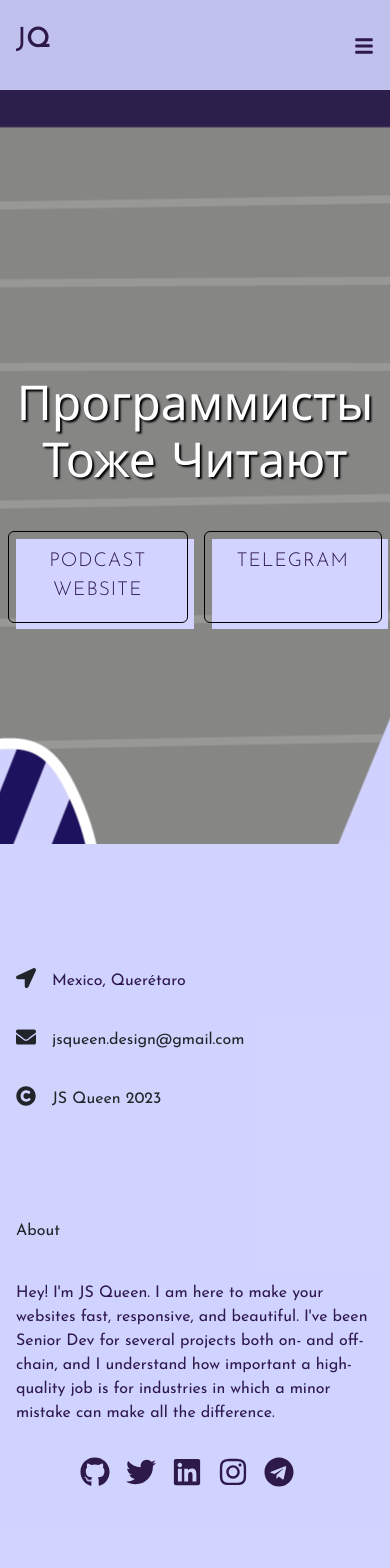
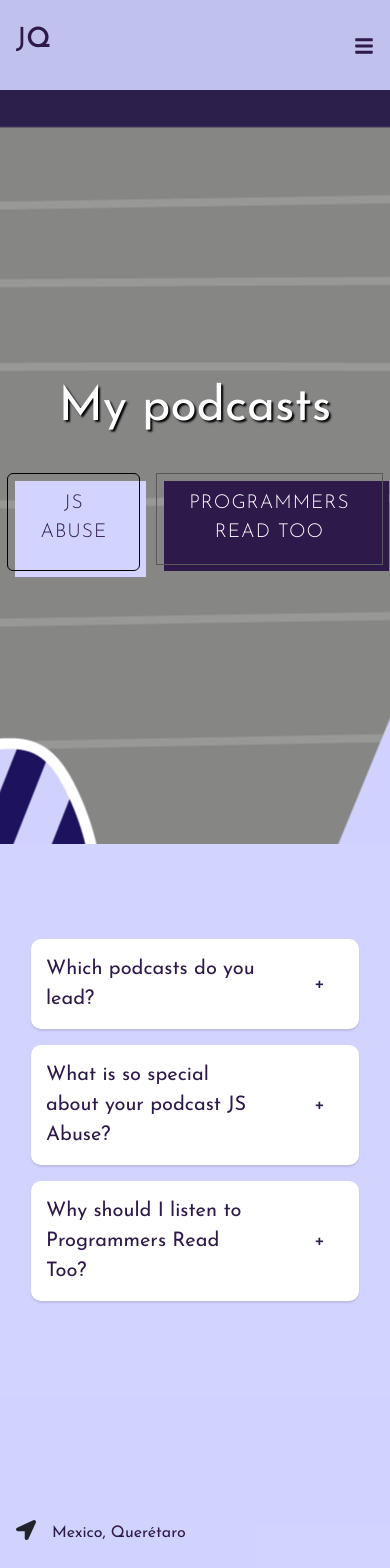
Before and after one commit to javascript-queen/js-queen-web, a React (Create React App) app: page /podcasts in a window 390 px wide. Shown: the top 1568 px of the page. Built offline with nearby package versions, Linux system fonts and the light colour scheme; a web font is replaced by a local one.

Commit message:
feat: update podcasts component

```diff
--- a/src/components/Podcast.css
+++ b/src/components/Podcast.css
@@ -1,12 +1,12 @@
-.hero-podcast {
+.hero-podcast-two {
   height: 100vh;
   width: 100%;
   position: relative;
 }
 
-.hero-podcast:before {
+.hero-podcast-two:before {
   content:'';
-  background: url('../assets/img/logo-js-abuse-01.png') no-repeat center center;
+  background: url('../assets/img/programmers.png') no-repeat center center;
   height: 100%;
   width: 100%;
   position: absolute;
@@ -16,7 +16,7 @@
   z-index: -1;
 }
 
-.hero-podcast .content-podcast {
+.hero-podcast-two .content-podcast-two {
   text-align: center;
   position: absolute;
   margin: auto;
@@ -25,37 +25,38 @@
   top: 45vh;
 }
 
-.hero-podcast .content-podcast h1 {
+.hero-podcast-two .content-podcast-two h1 {
   font-size: 4rem;
-  color: #2E194B;
+  color: #FFFFFF;
+  text-shadow: 2px 2px 2px #000000;
 }
 
 
-.hero-podcast .btn-podcast {
+.hero-podcast-two .btn-podcast-two {
   margin: 1rem .5rem;
 }
 
-.hero-podcast .buttons {
+.hero-podcast-two .buttons {
   display: flex;
   justify-content: center;
 }
 
-@media screen and (max-width:640px) {
-  .content-podcast h1 {
+@media screen and (max-width: 640px) {
+  .content-podcast-two h1 {
       font-size: 3rem;
   }
 
-  .content-podcast p {
+  .content-podcast-two p {
       font-size: 1.4rem;
       margin-bottom: 1.6rem;
   }
 
-  .hero-podcast .content-podcast h1 {
+  .hero-podcast-two .content-podcast-two h1 {
     font-size: 3rem;
-    color: #2E194B;
+    color: #FFFFFF;
     margin-bottom: 20px;
   }
-  .hero-podcast .btn {
+  .hero-podcast-two .btn {
     margin-bottom: 10px;
   }
 }
--- a/src/components/Podcast.js
+++ b/src/components/Podcast.js
@@ -1,15 +1,15 @@
+import './Podcast.css'
 import React from 'react'
-import './Podcast.css'
 
 const Podcast = (props) => {
     return (
-      <div className='hero-podcast'>
-      <div className='content-podcast'>
-        <h1>{props.heading}</h1>
-        <div className='buttons'>
-        <a href='https://anchor.fm/js-abuse' className='btn-light btn-podcast' style={{color: "#FFFFFF"}} target="_blank" rel="noreferrer" >Podcast Website</a>
-        <a href='https://medium.com/@js-queen' className='btn-light btn-podcast' style={{color: "#FFFFFF"}} target="_blank" rel="noreferrer" >Medium</a>
-        </div>
+      <div className='hero-podcast-two'>
+        <div className='content-podcast-two'>
+          <h1>{props.heading}</h1>
+          <div className='buttons'>
+            <a href='https://anchor.fm/js-abuse' className='btn btn-podcast-two' style={{color: "#2E194B"}} target="_blank" rel="noreferrer" >JS Abuse</a>
+            <a href='https://anchor.fm/programmersreadbooks' className='btn-light btn-podcast-two' style={{color: "#FFFFFF"}} target="_blank" rel="noreferrer" >Programmers Read Too</a>
+          </div>
       </div>
     </div>
     )
--- a/src/components/PodcastTwo.css
+++ /dev/null
@@ -1,62 +0,0 @@
-.hero-podcast-two {
-  height: 100vh;
-  width: 100%;
-  position: relative;
-}
-
-.hero-podcast-two:before {
-  content:'';
-  background: url('../assets/img/programmers.png') no-repeat center center;
-  height: 100%;
-  width: 100%;
-  position: absolute;
-  top: 0;
-  left: 0;
-  left: 0;
-  z-index: -1;
-}
-
-.hero-podcast-two .content-podcast-two {
-  text-align: center;
-  position: absolute;
-  margin: auto;
-  height: 100%;
-  width: 100%;
-  top: 45vh;
-}
-
-.hero-podcast-two .content-podcast-two h1 {
-  font-size: 4rem;
-  color: #FFFFFF;
-  text-shadow: 2px 2px 2px #000000;
-}
-
-
-.hero-podcast-two .btn-podcast-two {
-  margin: 1rem .5rem;
-}
-
-.hero-podcast-two .buttons {
-  display: flex;
-  justify-content: center;
-}
-
-@media screen and (max-width: 640px) {
-  .content-podcast-two h1 {
-      font-size: 3rem;
-  }
-
-  .content-podcast-two p {
-      font-size: 1.4rem;
-      margin-bottom: 1.6rem;
-  }
-
-  .hero-podcast-two .content-podcast-two h1 {
-    font-size: 3rem;
-    color: #FFFFFF;
-    margin-bottom: 20px;
-  }
-  .hero-podcast-two .btn {
-    margin-bottom: 10px;
-  }
-}
--- a/src/components/PodcastTwo.js
+++ /dev/null
@@ -1,18 +0,0 @@
-import './PodcastTwo.css'
-import React from 'react'
-
-const PodcastTwo = (props) => {
-    return (
-      <div className='hero-podcast-two'>
-      <div className='content-podcast-two'>
-        <h1>{props.headingtwo}</h1>
-        <div className='buttons'>
-        <a href='https://anchor.fm/programmersreadbooks' className='btn btn-podcast-two' style={{color: "#2E194B"}} target="_blank" rel="noreferrer" >Podcast Website</a>
-        <a href='https://t.me/programmersreadbooks' className='btn btn-podcast-two' style={{color: "#2E194B"}} target="_blank" rel="noreferrer" >Telegram</a>
-        </div>
-      </div>
-    </div>
-    )
-  }
-
-export default PodcastTwo
--- a/src/pages/Contact.js
+++ b/src/pages/Contact.js
@@ -6,7 +6,6 @@ import ContactForm from '../components/ContactForm'
 
 
 const Contact = () => {
-
   return (
     <>
       <Navbar />
--- a/src/pages/Podcasts.js
+++ b/src/pages/Podcasts.js
@@ -1,16 +1,53 @@
-import React from 'react'
+import React, { useState } from 'react'
 import Navbar from '../components/Navbar'
 import Footer from '../components/Footer'
-import PodcastTwo from '../components/PodcastTwo'
+import Podcast from '../components/Podcast'
+import Faq from '../components/Faq'
 
 
 const Podcasts = () => {
+  const [faqs, setFaqs] = useState([
+    {
+      question: "Which podcasts do you lead?",
+      answer: "I made one podcast for developers named JS Abuse. It's an English podcast. My other podcast, Programmers Read Too, is fully in Russian.",
+      open: false
+    },
+    {
+      question: "What is so special about your podcast JS Abuse?",
+      answer: "JS Abuse is connected to my blog series. So, if you don't like podcasts or need to check the links I'm mentioning, feel free to check out my blog. This podcast is about all things JavaScript and beyond. You'll find out more about NASA using JS for its programs, my go-to podcasts for developers, choosing your first language to kick start your dev career, and many more.",
+      open: false
+    },
+    {
+      question:
+        "Why should I listen to  Programmers Read Too?",
+      answer: "My second podcast is made in the form of a conversation with the authors of the books I've read. I state the questions I'd have loved to discuss with them, giving you a brief description of what you can find in the book, and trying to stay pretty objective while summarizing my thoughts.",
+      open: false
+    },
+  ]);
+
+  const toggleFAQ = index => {
+    setFaqs(
+      faqs.map((faq, i) => {
+        if (i === index) {
+          faq.open = !faq.open;
+        } else {
+          faq.open = false;
+        }
+
+        return faq;
+      })
+    );
+  };
 
   return (
     <>
       <Navbar />
-
-      <PodcastTwo headingtwo="Программисты Тоже Читают"/>
+      <Podcast heading="My podcasts"/>
+      <div className="faqs">
+        {faqs.map((faq, index) => (
+          <Faq faq={faq} index={index} key={index} toggleFAQ={toggleFAQ} />
+        ))}
+      </div>
       <Footer />
     </>
   )
```
